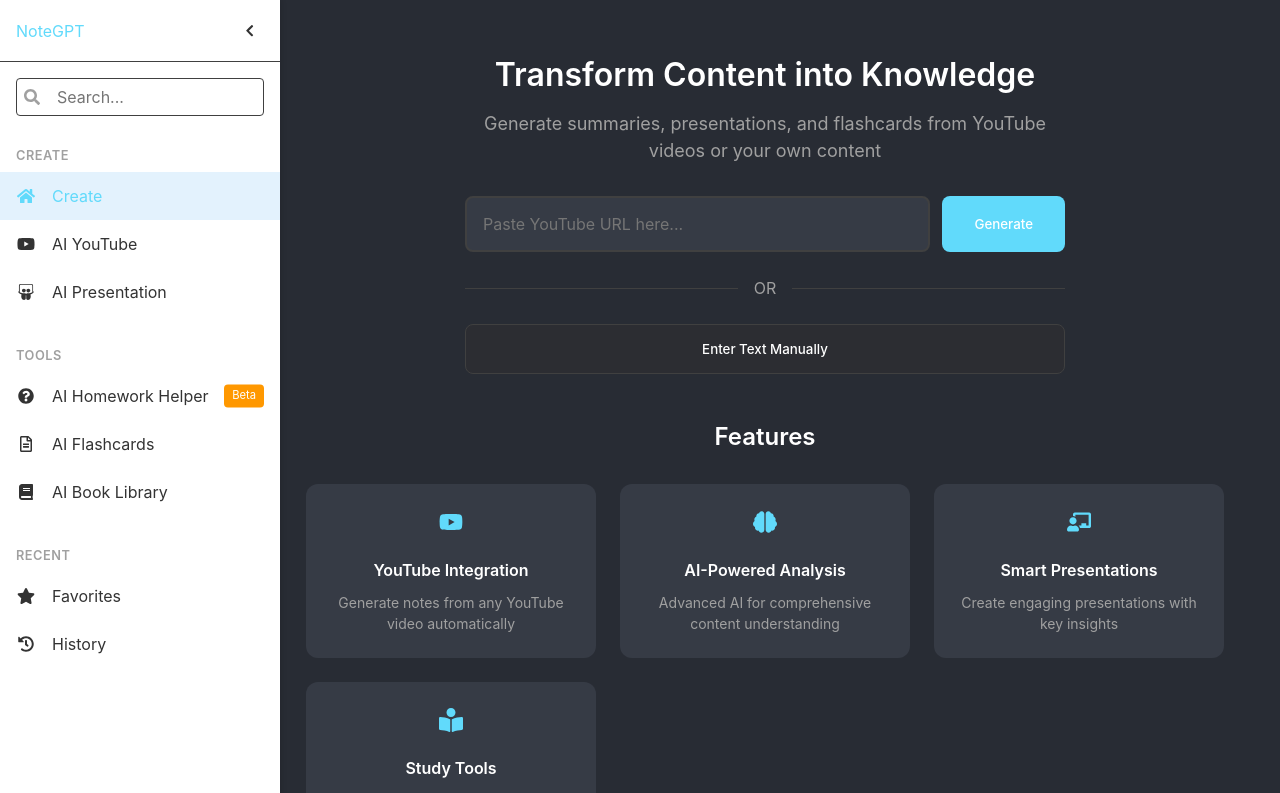
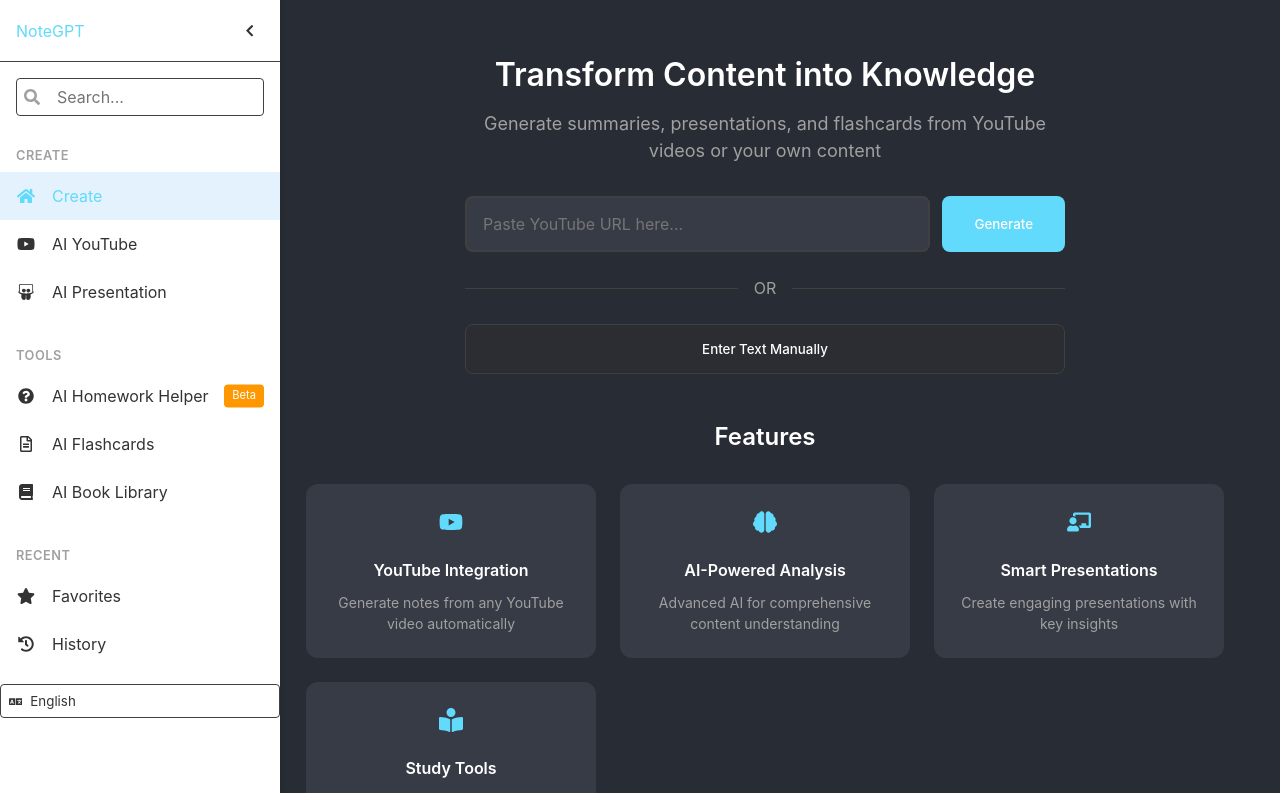
Before and after one commit to ansht3/note_gpt, a React (Create React App) app: page / in a window 1280 px wide. Shown: the top 793 px of the page. Built offline with nearby package versions, Linux system fonts and the light colour scheme; the HTML template or start-up script is replaced by a standard one.

Commit message:
added new language menu options

```diff
--- a/src/components/Sidebar.js
+++ b/src/components/Sidebar.js
@@ -201,6 +201,36 @@
         <nav role="navigation" aria-label="Main navigation">
           {filteredNavItems.map(renderNavSection)}
         </nav>
+
+        <div className="language-switcher">
+          <button
+            className="language-button"
+            onClick={() => setShowLanguageMenu(!showLanguageMenu)}
+            aria-expanded={showLanguageMenu}
+          >
+            <FaLanguage />
+            {!isCollapsed && (
+              <span>
+                {LANGUAGES.find((lang) => lang.code === selectedLanguage)?.name}
+              </span>
+            )}
+          </button>
+          {showLanguageMenu && (
+            <div className="language-menu">
+              {LANGUAGES.map((lang) => (
+                <button
+                  key={lang.code}
+                  className={`language-option ${
+                    selectedLanguage === lang.code ? "selected" : ""
+                  }`}
+                  onClick={() => handleLanguageChange(lang.code)}
+                >
+                  {lang.name}
+                </button>
+              ))}
+            </div>
+          )}
+        </div>
       </div>
     </>
   );
```
